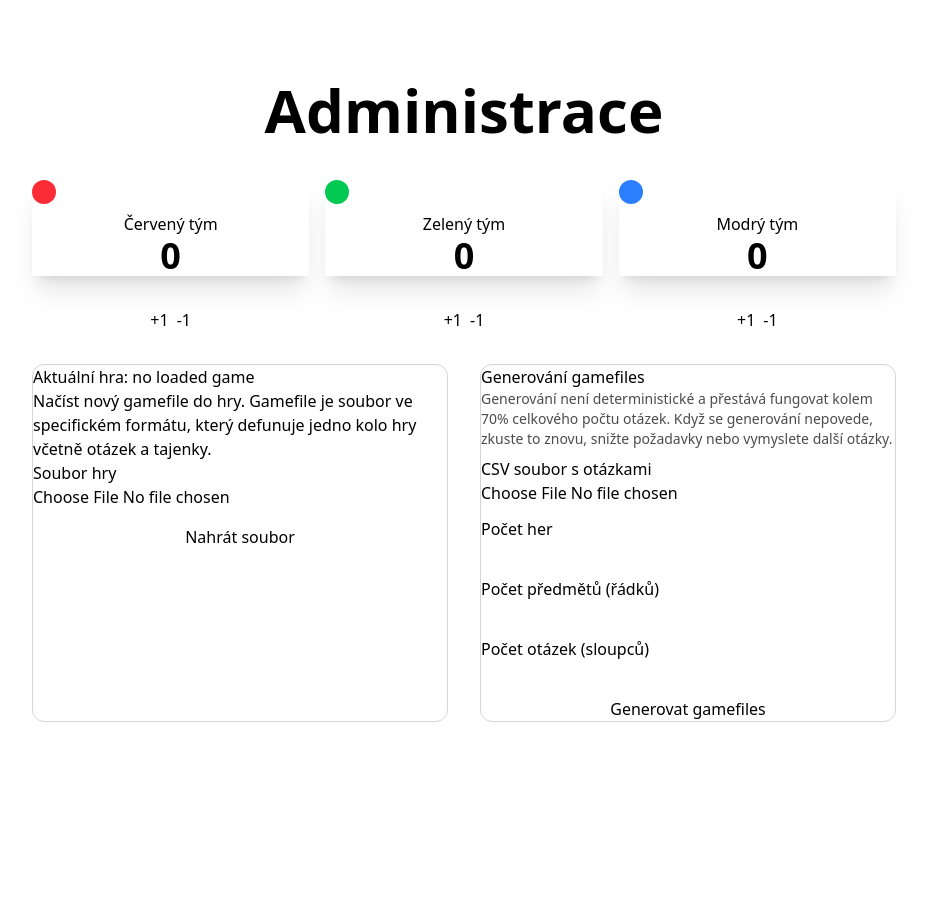
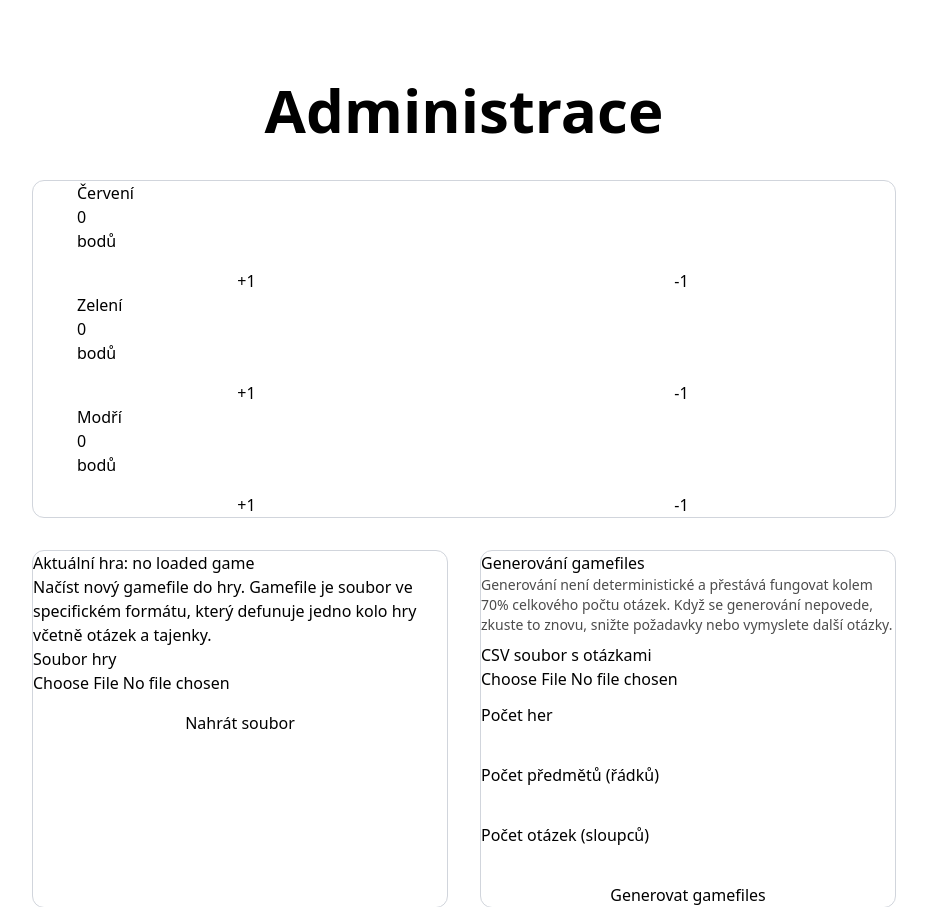
Before and after one commit to Smidra/vedomostni-turnaj, a Flask app: page /admin_dashboard in a window 1280 px wide. Shown: the top 907 px of the page, without its empty margins (176-1103 px from the left). Before the commit the page ends 722 px from the top, so only its background shows below. Run offline with Flask 3, Linux system fonts and the light colour scheme; some libraries are stand-ins or nearby versions.

Commit message:
Facelift 2025 v3

```diff
--- a/templates/administrace.html
+++ b/templates/administrace.html
@@ -18,56 +18,117 @@
     <a href="">Administrace</a>
 </h1>
 
-<!-- Team score display -->
-<div class="grid grid-cols-3 gap-4 my-8">
-    <div class="card bg-base-100 shadow-xl">
-        <div class="card-body items-center text-center">
-            <div class="rounded-full bg-red-500 h-6 w-6 mb-2"></div>
-            <h2 class="card-title">Červený tým</h2>
-            <div class="text-4xl font-bold">{{ r }}</div>
+<!-- Team score display with points adjustment -->
+<!-- Team score display with points adjustment -->
+<!-- Team score display with points adjustment -->
+<div class="grid grid-cols-1 md:grid-cols-1 gap-8 my-8">
+    <div class="stats rounded-xl overflow-hidden border border-gray-300 w-full">
+        <!-- Red team -->
+        <div class="stat flex-1">
+            <div class="flex items-center">
+                <button class="btn btn-error btn-circle h-8 w-8"></button>
+                <div class="ml-3">
+                    <div class="stat-title">Červení</div>
+                    <div class="stat-value">{{ r }}</div>
+                    <div class="stat-desc">bodů</div>
+                </div>
+            </div>
+            <div class="stat-actions mt-4 w-full">
+                <form method="post" action="{{ server }}admin_dashboard" class="flex gap-2 w-full">
+                    <button type="submit" name="points" value="r+" class="btn btn-md btn-outline btn-error flex-1">+1</button>
+                    <button type="submit" name="points" value="r-" class="btn btn-md btn-outline btn-error flex-1">-1</button>
+                </form>
+            </div>
         </div>
-    </div>
 
-    <div class="card bg-base-100 shadow-xl">
-        <div class="card-body items-center text-center">
-            <div class="rounded-full bg-green-500 h-6 w-6 mb-2"></div>
-            <h2 class="card-title">Zelený tým</h2>
-            <div class="text-4xl font-bold">{{ g }}</div>
+        <!-- Green team -->
+        <div class="stat flex-1">
+            <div class="flex items-center">
+                <button class="btn btn-success btn-circle h-8 w-8"></button>
+                <div class="ml-3">
+                    <div class="stat-title">Zelení</div>
+                    <div class="stat-value">{{ g }}</div>
+                    <div class="stat-desc">bodů</div>
+                </div>
+            </div>
+            <div class="stat-actions mt-4 w-full">
+                <form method="post" action="{{ server }}admin_dashboard" class="flex gap-2 w-full">
+                    <button type="submit" name="points" value="g+" class="btn btn-md btn-outline btn-success flex-1">+1</button>
+                    <button type="submit" name="points" value="g-" class="btn btn-md btn-outline btn-success flex-1">-1</button>
+                </form>
+            </div>
         </div>
-    </div>
 
-    <div class="card bg-base-100 shadow-xl">
-        <div class="card-body items-center text-center">
-            <div class="rounded-full bg-blue-500 h-6 w-6 mb-2"></div>
-            <h2 class="card-title">Modrý tým</h2>
-            <div class="text-4xl font-bold">{{ b }}</div>
+        <!-- Blue team -->
+        <div class="stat flex-1">
+            <div class="flex items-center">
+                <button class="btn btn-primary btn-circle h-8 w-8"></button>
+                <div class="ml-3">
+                    <div class="stat-title">Modří</div>
+                    <div class="stat-value">{{ b }}</div>
+                    <div class="stat-desc">bodů</div>
+                </div>
+            </div>
+            <div class="stat-actions mt-4 w-full">
+                <form method="post" action="{{ server }}admin_dashboard" class="flex gap-2 w-full">
+                    <button type="submit" name="points" value="b+" class="btn btn-md btn-outline btn-primary flex-1">+1</button>
+                    <button type="submit" name="points" value="b-" class="btn btn-md btn-outline btn-primary flex-1">-1</button>
+                </form>
+            </div>
         </div>
     </div>
 </div>
 
-<!-- Adding/subtracting points -->
-<div class="grid grid-cols-3 gap-4 my-8">
-    <div class="flex flex-col items-center">
-        <form method="post" action="{{ server }}admin_dashboard" class="flex gap-2">
-            <button type="submit" name="points" value="r+" class="btn btn-outline btn-error">+1</button>
-            <button type="submit" name="points" value="r-" class="btn btn-outline btn-error">-1</button>
-        </form>
-    </div>
+<!--&lt;!&ndash; Team score display &ndash;&gt;-->
+<!--<div class="grid grid-cols-3 gap-4 my-8">-->
+<!--    <div class="card bg-base-100 shadow-xl">-->
+<!--        <div class="card-body items-center text-center">-->
+<!--            <div class="rounded-full bg-red-500 h-6 w-6 mb-2"></div>-->
+<!--            <h2 class="card-title">Červený tým</h2>-->
+<!--            <div class="text-4xl font-bold">{{ r }}</div>-->
+<!--        </div>-->
+<!--    </div>-->
 
-    <div class="flex flex-col items-center">
-        <form method="post" action="{{ server }}admin_dashboard" class="flex gap-2">
-            <button type="submit" name="points" value="g+" class="btn btn-outline btn-success">+1</button>
-            <button type="submit" name="points" value="g-" class="btn btn-outline btn-success">-1</button>
-        </form>
-    </div>
+<!--    <div class="card bg-base-100 shadow-xl">-->
+<!--        <div class="card-body items-center text-center">-->
+<!--            <div class="rounded-full bg-green-500 h-6 w-6 mb-2"></div>-->
+<!--            <h2 class="card-title">Zelený tým</h2>-->
+<!--            <div class="text-4xl font-bold">{{ g }}</div>-->
+<!--        </div>-->
+<!--    </div>-->
 
-    <div class="flex flex-col items-center">
-        <form method="post" action="{{ server }}admin_dashboard" class="flex gap-2">
-            <button type="submit" name="points" value="b+" class="btn btn-outline btn-primary">+1</button>
-            <button type="submit" name="points" value="b-" class="btn btn-outline btn-primary">-1</button>
-        </form>
-    </div>
-</div>
+<!--    <div class="card bg-base-100 shadow-xl">-->
+<!--        <div class="card-body items-center text-center">-->
+<!--            <div class="rounded-full bg-blue-500 h-6 w-6 mb-2"></div>-->
+<!--            <h2 class="card-title">Modrý tým</h2>-->
+<!--            <div class="text-4xl font-bold">{{ b }}</div>-->
+<!--        </div>-->
+<!--    </div>-->
+<!--</div>-->
+
+<!--&lt;!&ndash; Adding/subtracting points &ndash;&gt;-->
+<!--<div class="grid grid-cols-3 gap-4 my-8">-->
+<!--    <div class="flex flex-col items-center">-->
+<!--        <form method="post" action="{{ server }}admin_dashboard" class="flex gap-2">-->
+<!--            <button type="submit" name="points" value="r+" class="btn btn-outline btn-error">+1</button>-->
+<!--            <button type="submit" name="points" value="r-" class="btn btn-outline btn-error">-1</button>-->
+<!--        </form>-->
+<!--    </div>-->
+
+<!--    <div class="flex flex-col items-center">-->
+<!--        <form method="post" action="{{ server }}admin_dashboard" class="flex gap-2">-->
+<!--            <button type="submit" name="points" value="g+" class="btn btn-outline btn-success">+1</button>-->
+<!--            <button type="submit" name="points" value="g-" class="btn btn-outline btn-success">-1</button>-->
+<!--        </form>-->
+<!--    </div>-->
+
+<!--    <div class="flex flex-col items-center">-->
+<!--        <form method="post" action="{{ server }}admin_dashboard" class="flex gap-2">-->
+<!--            <button type="submit" name="points" value="b+" class="btn btn-outline btn-primary">+1</button>-->
+<!--            <button type="submit" name="points" value="b-" class="btn btn-outline btn-primary">-1</button>-->
+<!--        </form>-->
+<!--    </div>-->
+<!--</div>-->
 
 <!-- Divider -->
 <div class="divider"></div>
```
Also changed, not shown: templates/game.html (+21 -21 lines).
